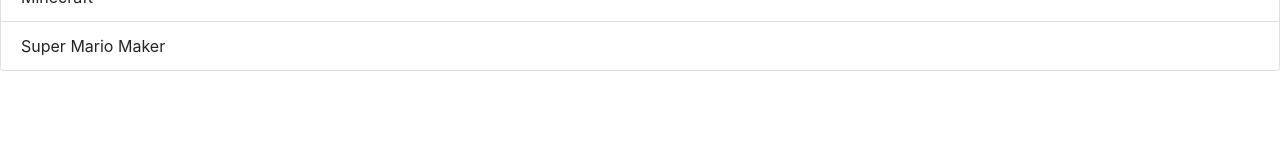
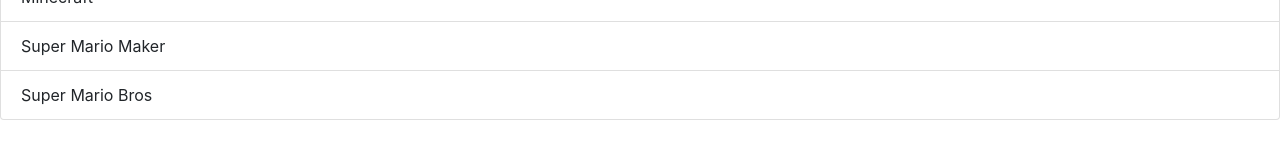
Before and after one commit to AiydenGlitch/verb-Aiyden-Jellema-311553, a plain HTML site: page index.html in a window 1280 px wide. Shown: the part 378-536 px from the top of the page. Drawn offline with nearby package versions, Linux system fonts and the light colour scheme.

Commit message:
negende game

```diff
--- a/index.html
+++ b/index.html
@@ -21,6 +21,7 @@
         <li class="list-group-item">Terraria</li>
         <li class="list-group-item">Minecraft</li>
         <li class="list-group-item">Super Mario Maker</li>
+        <li class="list-group-item">Super Mario Bros</li>
       </ul>
 
     <!-- Optional JavaScript -->
```
